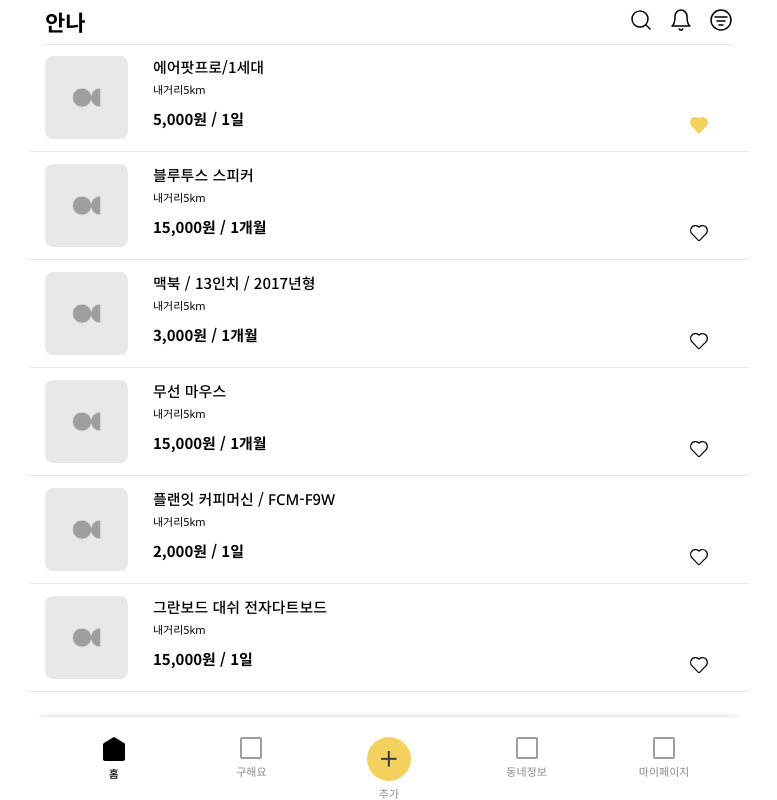
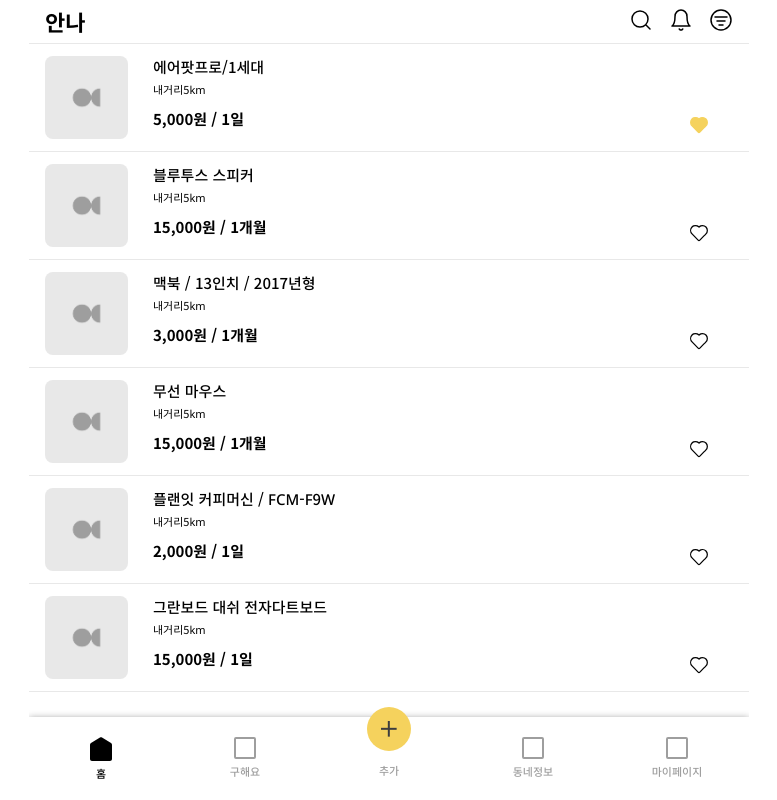
Before and after one commit to dypic/anna-react, a React (Create React App) app: page / in a window 1280 px wide. Shown: the whole page, without its empty margins (251-1028 px from the left). Built offline with nearby package versions, Linux system fonts and the light colour scheme.

Commit message:
update header menu layout

```diff
--- a/src/assets/stylesheets/_mainLayout.scss
+++ b/src/assets/stylesheets/_mainLayout.scss
@@ -1,22 +1,17 @@
 //header 영역
 .header-wrap {
-	max-width:calc(72rem - 3.2rem);
-	width:calc(100% - 3.2rem);
 	padding:0 1.6rem;
+	position:fixed;
+	z-index:9999;
+	height:4.4rem;
 	display:flex;
+	width: 100%;
+	max-width: 72rem;
+	box-sizing: border-box;
 	justify-content:space-between;
 	align-items:center;
-	position:fixed;
-	z-index:9999;
-	background-color:$color-gray06;
-	.header-inner {
-		width:100%;
-		height:4.4rem;
-		display:flex;
-		justify-content:space-between;
-		align-items:center;
-		border-bottom:1px solid $color-gray04;
-	}
+	border-bottom:1px solid $color-gray04;
+	background-color: #fff;
 	.home-title {
 		margin:0.7rem 0;
 	}
@@ -35,25 +30,28 @@
 .nav-wrap {
 	width:100%;
 	max-width:72rem;
-	height:8.3rem;
+    height: 9.5rem;
+	overflow: hidden;
 	position:fixed;
 	display:flex;
 	bottom:0;
-	box-shadow:0px -9px 8px -12px $color-gray03;
-	background-color:$color-gray06;
 	z-index:9999;
 	.nav-list {
-		width:calc(100% - 3.2rem);
-		padding:0 1.6rem;
+		position: absolute;
+		background-color:$color-gray06;
+		bottom: 0;
+		width: 100%;
+		box-shadow: 0 1px 7px 0 #9E9E9E;
 		display:flex;
 		justify-content:space-between;
+		max-height: 8.3rem;
 	}
-	.nav-list:nth-of-type(3)>a>img {
+	.nav-list li:nth-of-type(3)>a>img {
 		position:absolute;
 		top:-10px;
 		left:calc(50% - 22px);
 	}
-	.nav-list:nth-of-type(3)>a>img+span {
+	.nav-list li:nth-of-type(3)>a>img+span {
 		padding-top:26px;
 	}
 	.nav-list>li {
--- a/src/assets/stylesheets/pages/_storeItem.scss
+++ b/src/assets/stylesheets/pages/_storeItem.scss
@@ -1,9 +1,10 @@
 .storeItem {
     img {
+        display: inline-block;
         width: 100%;
     }
-    &.padding-top-header {
-        padding-top: 4.6rem;
+    .padding-top-header {
+        padding-top: 4.4rem;
     }
     &-item {
         &-name {
--- a/src/components/headerSection.jsx
+++ b/src/components/headerSection.jsx
@@ -17,7 +17,6 @@ const HeadersSection = ({ locationIcon }) => {
   return (
     <>
       <header className="header-wrap">
-        <div className="header-inner">
         {locationIcon === "logo" ? (
           <Link to="/" href="#" className="home-title heading1-KR">
             안나
@@ -50,7 +49,6 @@ const HeadersSection = ({ locationIcon }) => {
             </button>
           </li>
         </ul>
-        </div>
       </header>
       <ul className={`side-filter title4-KR ${openFilter ? "on" : ""}`}>
         <li className="side-filter__close-btn side-filter-item" style={{ padding: "0" }}>
```
Lines whose indentation alone changed are shown as unchanged.
